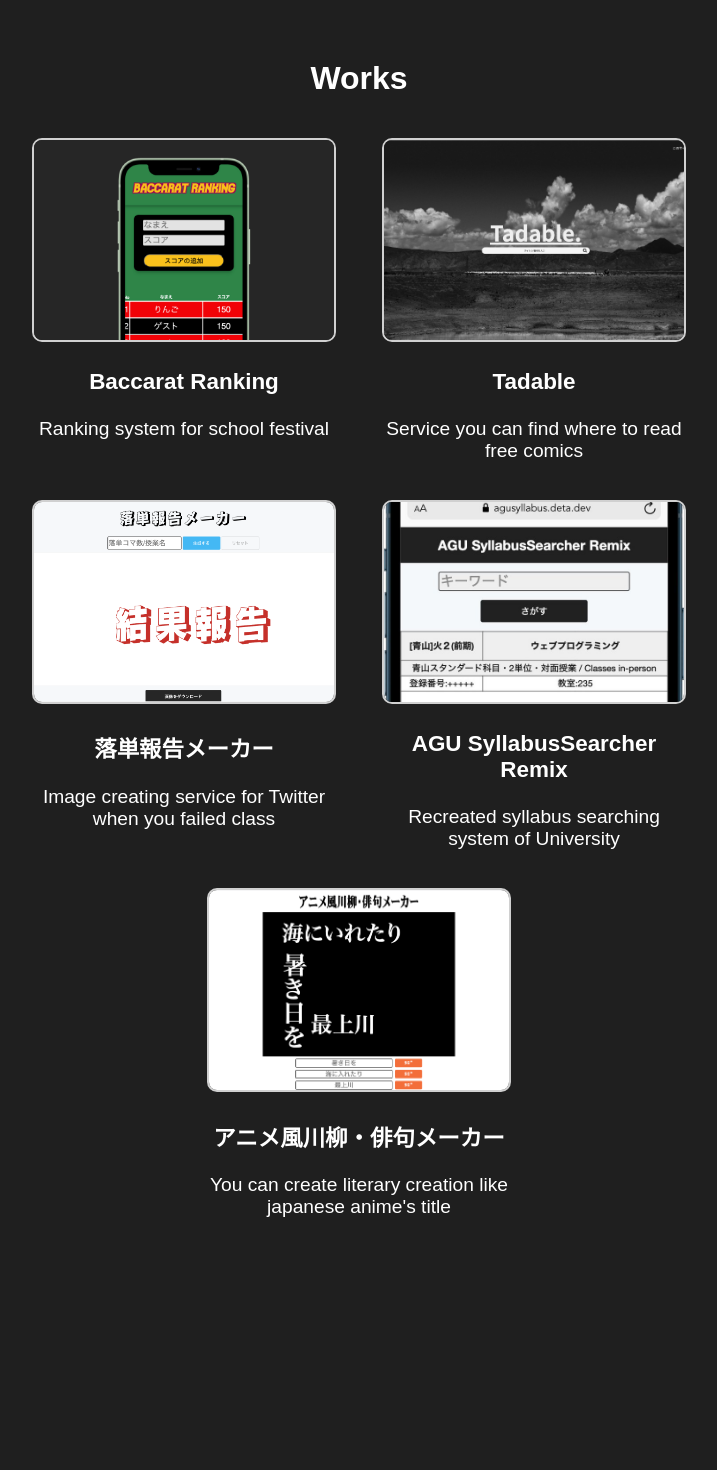
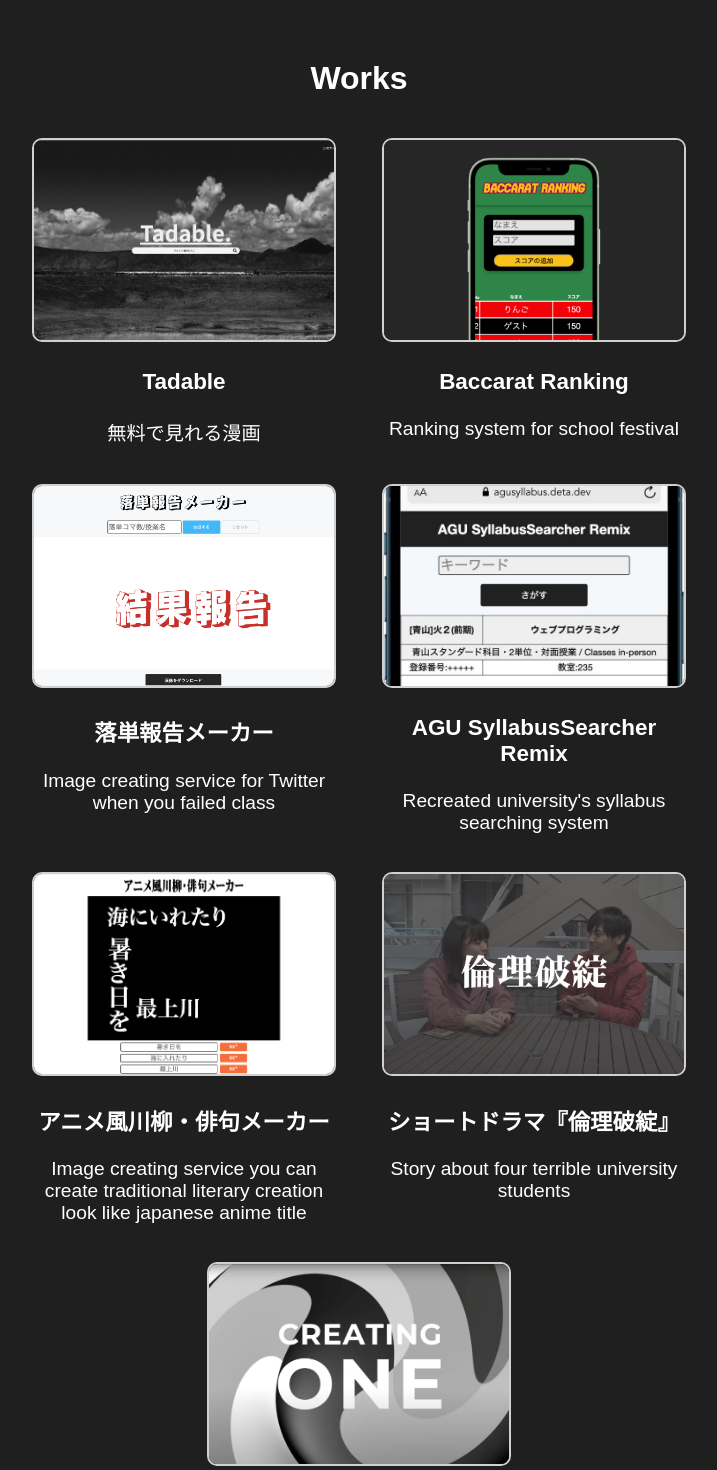
Before and after one commit to ReiSasajima/site, a React (Create React App) app: page /Works in a window 1280 px wide. Shown: the part 100-1570 px from the top of the page, without its empty margins (281-998 px from the left). Before the commit the page ends 1337 px from the top, so only its background shows below. Built offline with nearby package versions, Linux system fonts and the light colour scheme.

Commit message:
created components for Work content

```diff
--- a/src/components/Works.jsx
+++ b/src/components/Works.jsx
@@ -1,14 +1,36 @@
 import NavBar from "./NavBar"
 import '../static/Works.css'
 import WorksList from "./WorksList"
-import AnimatedPage from "./AnimatedPage"
+import tadable from '../static/img/TadableThumbnail.jpg'
+import baccarat from '../static/img/baccarat.jpeg'
+import ifailed from '../static/img/ifailed.png'
+import agusyllabus from '../static/img/agusyllabus.jpeg'
+import senryu from '../static/img/senryu.png'
+import rinri from '../static/img/RinriHatanThumbnail.png'
+import one from '../static/img/ONE.jpg'
+
 
 const Works = () => {
   return (
     <>
       <NavBar/>
       <h1 className="section-title">Works</h1>
-      <WorksList/>
+      <div className="List-Wrapper">
+        <WorksList img={tadable} name={'Tadable'} text={'無料で見れる漫画'}
+          src={'https://tadable.herokuapp.com/'} />
+        <WorksList img={baccarat} name={'Baccarat Ranking'} text={'Ranking system for school festival'}
+          src={'https://casinorank.herokuapp.com/'} />
+        <WorksList img={ifailed} name={'落単報告メーカー'} text={'Image creating service for Twitter when you failed class'}
+          src={'https://ifailed-a08cd.web.app/'} />
+        <WorksList img={agusyllabus} name={'AGU SyllabusSearcher Remix'} text={"Recreated university's syllabus searching system"} src={'https://agusyllabus.deta.dev/'}/>
+        <WorksList img={senryu} name={'アニメ風川柳・俳句メーカー'} text={"Image creating service you can create traditional literary creation look like japanese anime title"}
+          src={'https://manga-80f94.web.app/'} />
+        <WorksList img={rinri} name={'ショートドラマ『倫理破綻』'} text={"Story about four terrible university students"}
+          src={'https://youtu.be/ZWRIBzV1HWU'} />
+        <WorksList img={one} name={'メイキング映像『Creating One』'} text={"Behind the scenes of Music Video 'One' "}
+          src={'https://www.youtube.com/watch?v=bnoYtpCUaJM'} />
+
+      </div>
     </>
   )
 }
--- a/src/components/WorksList.jsx
+++ b/src/components/WorksList.jsx
@@ -1,49 +1,14 @@
 import '../static/List.css'
-import Tadable from '../static/img/TadableThumbnail.jpg'
-import ifailed from '../static/img/ifailed.png'
-import agusyllabus from '../static/img/agusyllabus.jpeg'
-import senryu from '../static/img/senryu.png'
-import baccarat from '../static/img/baccarat.jpeg'
-const WorksList = () => {
+
+const WorksList = (props) => {
   return (
-    <div className='List-Wrapper'>
-      <a className='List' href="https://agusyllabus.deta.dev/">
+      <a className='List' href={props.src} target="_blank" rel="noreferrer noopener">
         <div>
-          <img src={baccarat} alt="作品の画像" />
-          <h3 className='List-Title'>Baccarat Ranking</h3>
-          <p className='List-Description'>Ranking system for school festival</p>
+        <img src={props.img} alt="作品の画像" />
+        <h3 className='List-Title'>{ props.name}</h3>
+        <p className='List-Description'>{props.text}</p>
         </div>
       </a>
-      <a className='List' href="https://tadable.herokuapp.com/">
-        <div>
-          <img src={Tadable} alt="作品の画像" />
-          <h3 className='List-Title'>Tadable</h3>
-          <p className='List-Description'>Service you can find where to read free comics</p>
-        </div>
-      </a>
-      <a className='List' href="https://ifailed-a08cd.web.app/">
-        <div>
-          <img src={ifailed} alt="作品の画像" />
-          <h3 className='List-Title'>落単報告メーカー</h3>
-          <p className='List-Description'>Image creating service for Twitter when you failed class</p>
-        </div>
-      </a>
-      <a className='List' href="https://agusyllabus.deta.dev/">
-        <div>
-          <img src={agusyllabus} alt="作品の画像" />
-          <h3 className='List-Title'>AGU SyllabusSearcher Remix</h3>
-          <p className='List-Description'>Recreated syllabus searching system of University</p>
-        </div>
-      </a>
-      <a className='List' href="https://casinorank.herokuapp.com/">
-        <div>
-          <img src={senryu} alt="作品の画像" />
-          <h3 className='List-Title'>アニメ風川柳・俳句メーカー</h3>
-          <p className='List-Description'>You can create literary creation like japanese anime's title</p>
-        </div>
-      </a>
-
-    </div>
   )
 }
 export default WorksList
```
Also changed, not shown: src/static/img/ONE.jpg (added), src/static/img/RinriHatanThumbnail.png (added).
